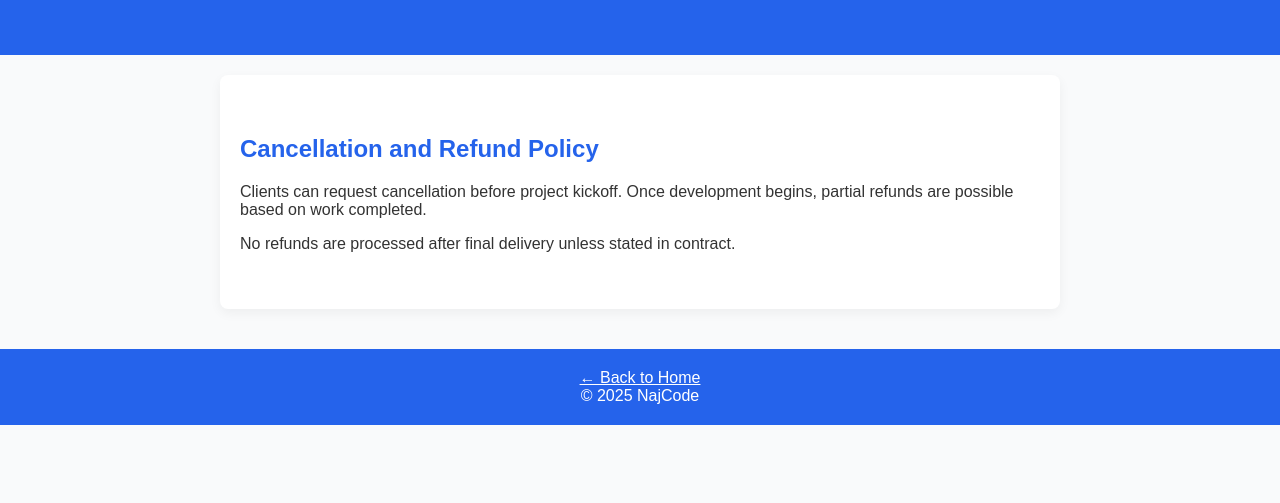
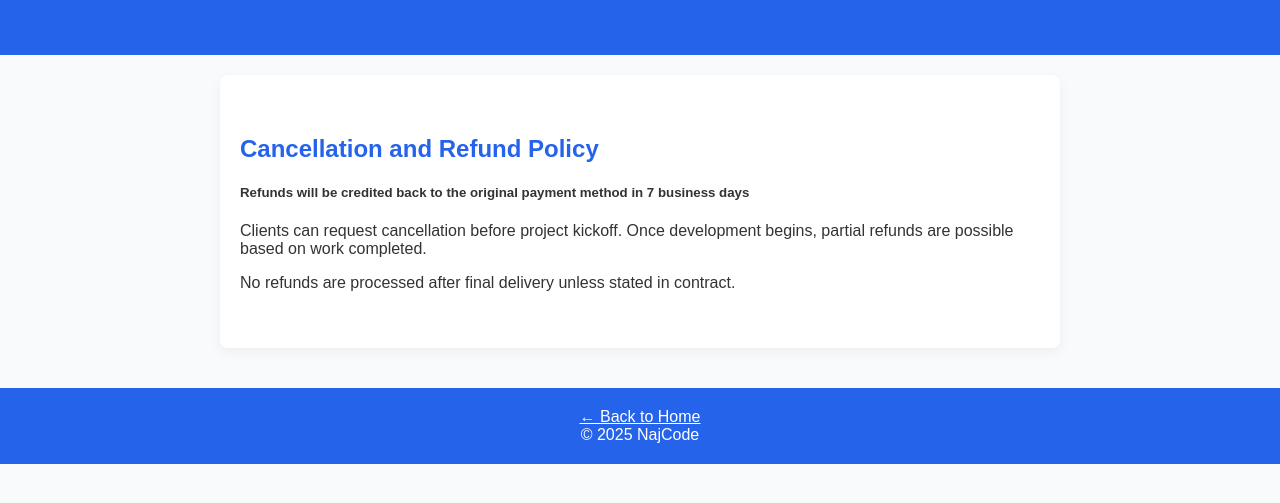
Before and after one commit to ragOP/naj, a plain HTML site: page refund.html in a window 1280 px wide. Shown: the part 119-622 px from the top of the page. Drawn offline with Linux system fonts and the light colour scheme.

Commit message:
Update refund.html

```diff
--- a/refund.html
+++ b/refund.html
@@ -9,7 +9,9 @@
   <header><h1>NajCode</h1><p>Cancellation & Refund Policy</p></header>
 
   <section>
+
     <h2>Cancellation and Refund Policy</h2>
+    <h5>Refunds will be credited back to the original payment method in 7 business days</h5>
     <p>
       Clients can request cancellation before project kickoff. Once development begins, partial refunds are possible based on work completed.
     </p>
```
